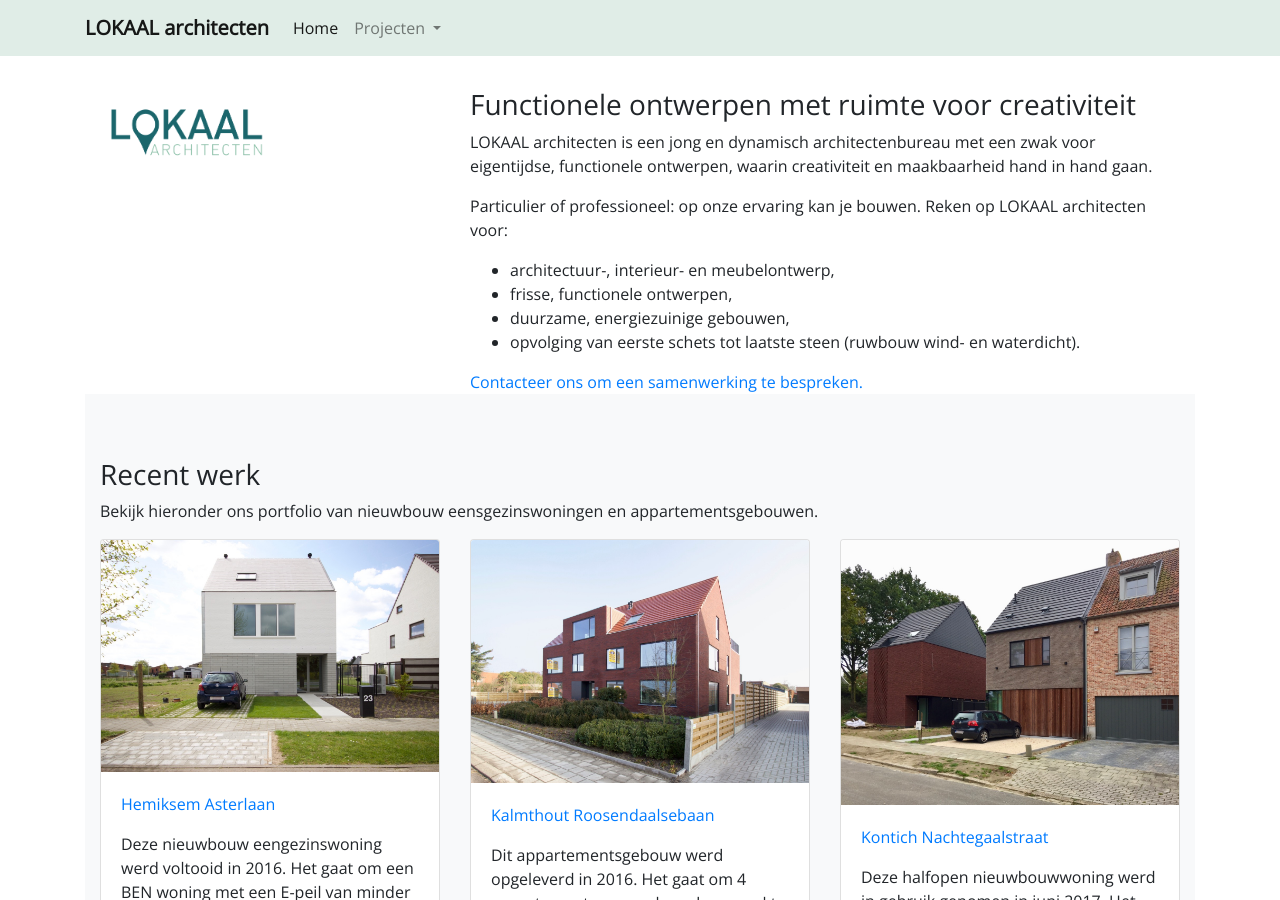
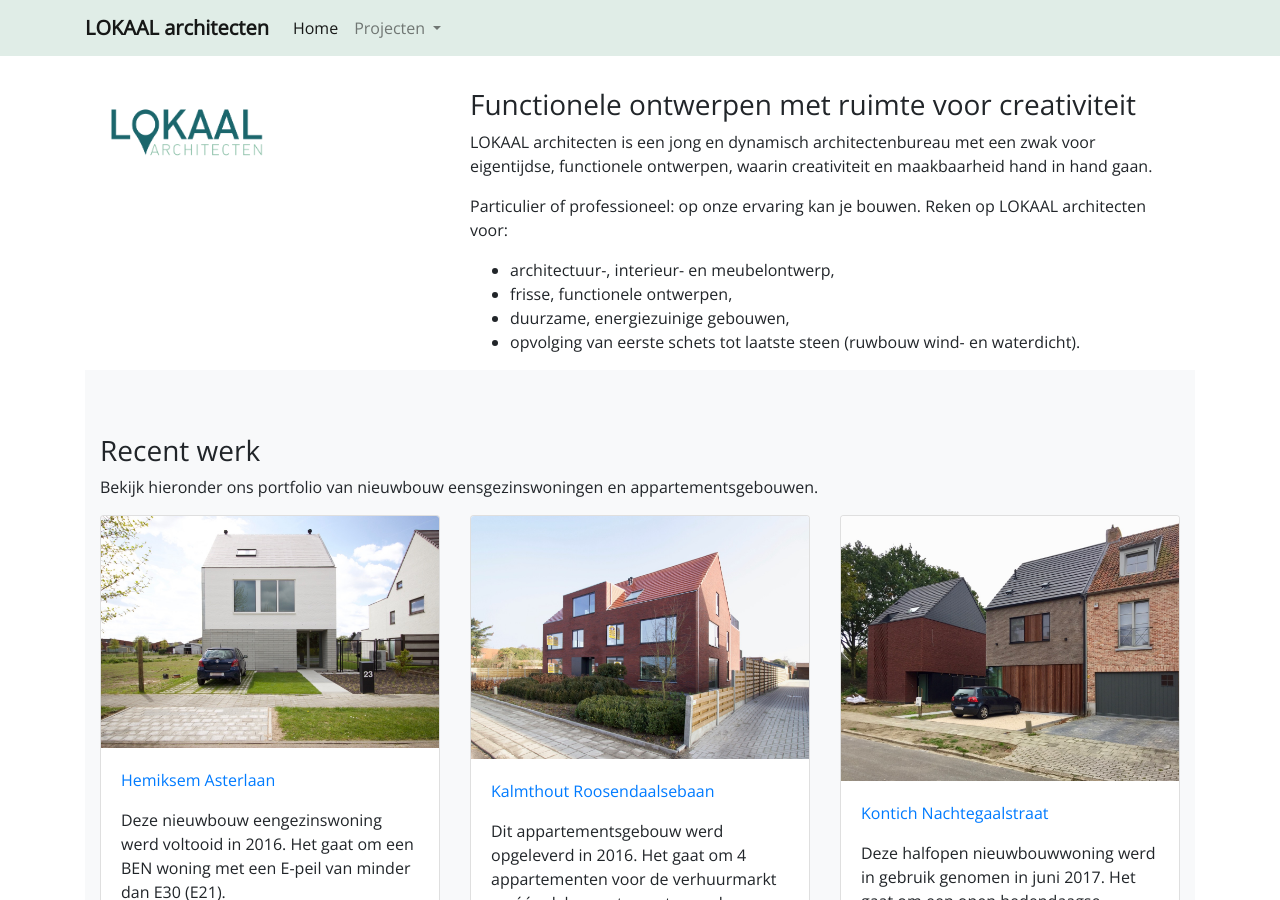
Before and after one commit to johanvanmol/LOKAAL, a Jekyll site: the page built from index.md, in a window 1280 px wide and 900 px high. Built offline with Jekyll 4.4.1, drawn with Linux system fonts in a browser that asks for light colours; nearby versions of some CDN libraries.

Commit message:
Contact link verwijderd

```diff
--- a/_includes/intro.html
+++ b/_includes/intro.html
@@ -20,7 +20,6 @@
           <li>opvolging van eerste schets tot laatste steen (ruwbouw wind- en waterdicht).</li>
         </ul>
       </p>
-      <a href="{{site.url}}#contact">Contacteer ons om een samenwerking te bespreken.</a>
     </div>
   </div>
 </div>
```
